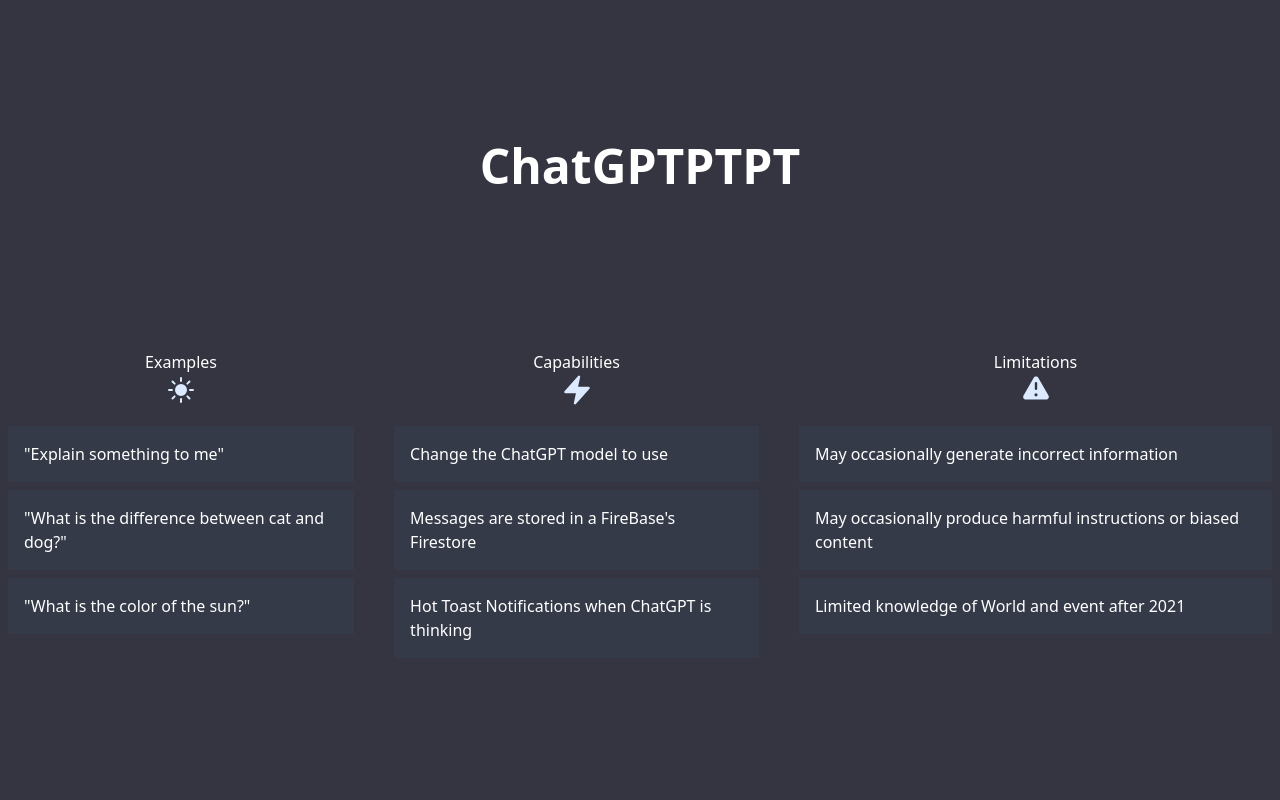
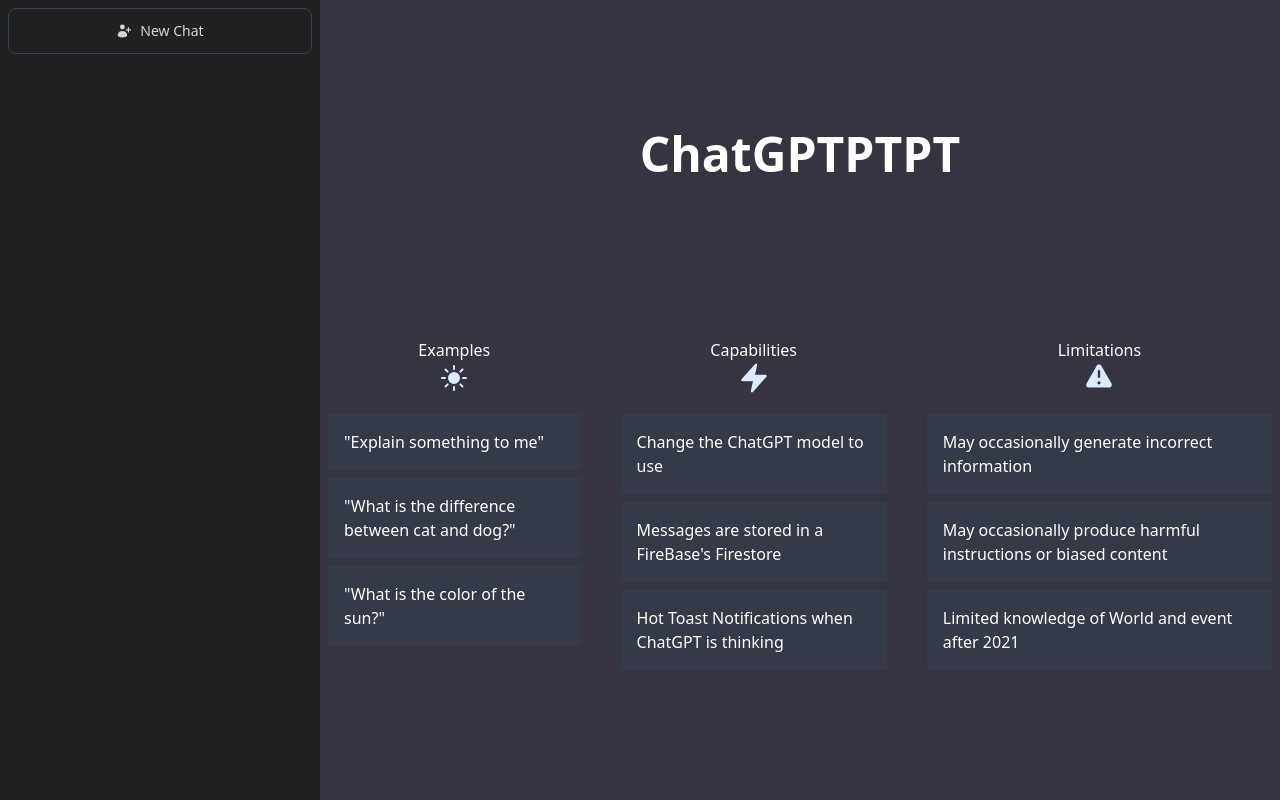
Before and after one commit to Andrej-oss/chatgpt-pt-pt, a Next.js app: page / in a window 1280 px wide. Built offline with nearby package versions, Linux system fonts and the light colour scheme.

Commit message:
searchbar added

```diff
--- a/app/layout.tsx
+++ b/app/layout.tsx
@@ -1,4 +1,5 @@
 import '../styles/globals.css'
+import {SideBar} from "../components/index";
 
 export default function RootLayout({
                                        children,
@@ -7,11 +8,17 @@
 }) {
     return (
         <html>
-      <head />
-
+        <head/>
+        <body>
         <div className="flex">
-          <body className="bg-[#343541] flex-1">{children}</body>
+            <div className="bg-[#202123] max-w-xs h-screen overflow-y-auto md:min-w-[20rem]">
+                <SideBar/>
             </div>
+            <div className="bg-[#343541] flex-1">
+                {children}
+            </div>
+        </div>
+        </body>
         </html>
     )
 }
--- a/app/page.tsx
+++ b/app/page.tsx
@@ -1,5 +1,5 @@
-import {SunIcon} from "@heroicons/react/24/solid";
-import {BoltIcon, ExclamationTriangleIcon} from "@heroicons/react/20/solid";
+import { SunIcon } from "@heroicons/react/24/solid";
+import { BoltIcon, ExclamationTriangleIcon } from "@heroicons/react/20/solid";
 
 function HomePage(props) {
     return (
--- /dev/null
+++ b/components/NewChat.tsx
@@ -0,0 +1,12 @@
+import {UserPlusIcon} from "@heroicons/react/20/solid";
+
+const NewChat = (props) => (
+<div className="border-gray-700 border chat-row">
+    <UserPlusIcon className="h-4 w-4"/>
+    <p>
+        New Chat
+    </p>
+</div>
+);
+
+export default NewChat;
--- /dev/null
+++ b/components/SideBar.tsx
@@ -0,0 +1,18 @@
+import {NewChat} from "./index";
+
+function SideBar(props) {
+    return (
+        <div className="p-2 flex flex-col h-screen">
+            <div className="flex-1">
+                <div>
+                    <NewChat/>
+                    <div>
+                        {/*    MAP through the Chatrows*/}
+                    </div>
+                </div>
+            </div>
+        </div>
+    );
+}
+
+export default SideBar;
--- /dev/null
+++ b/components/index.ts
@@ -0,0 +1,2 @@
+export { default as SideBar } from "./SideBar";
+export { default as NewChat } from "./NewChat";
--- a/styles/globals.css
+++ b/styles/globals.css
@@ -6,4 +6,8 @@
     .info-text {
         @apply p-4 bg-gray-700/50
     }
+    .chat-row {
+        @apply rounded-lg py-3 text-sm flex items-center justify-center space-x-2 hover:bg-gray-700/70 cursor-pointer
+        text-gray-300 transition-all
+    }
 }
```
Lines whose indentation alone changed are shown as unchanged.
